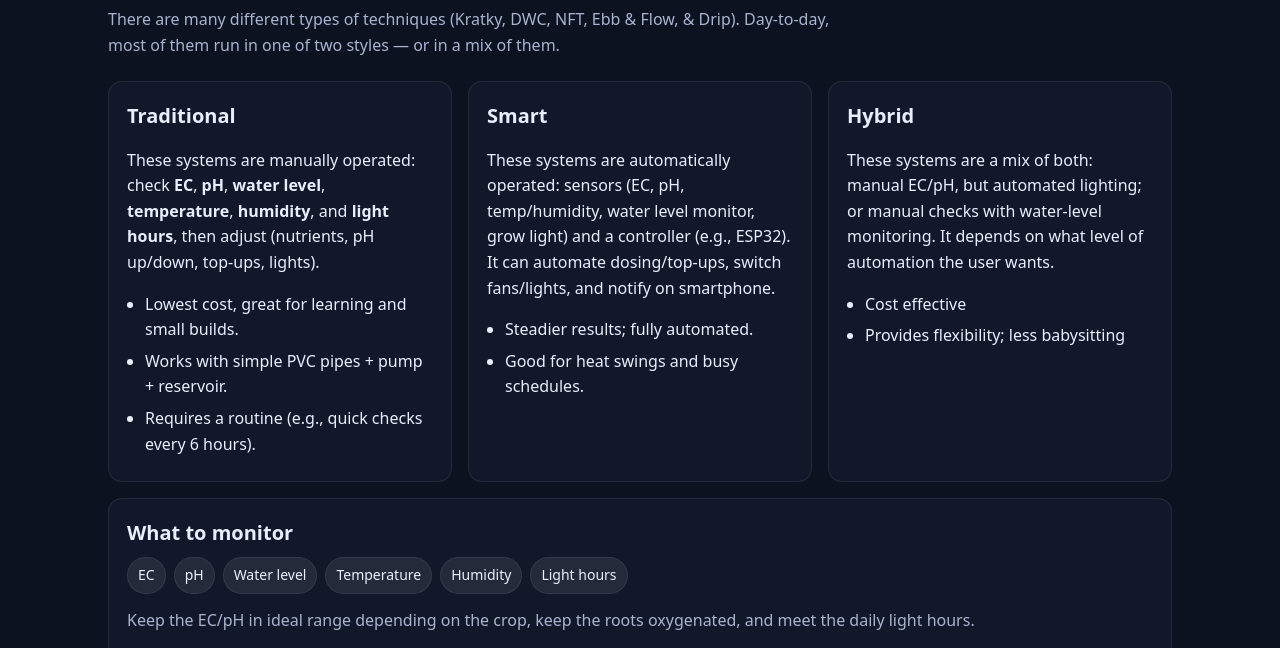
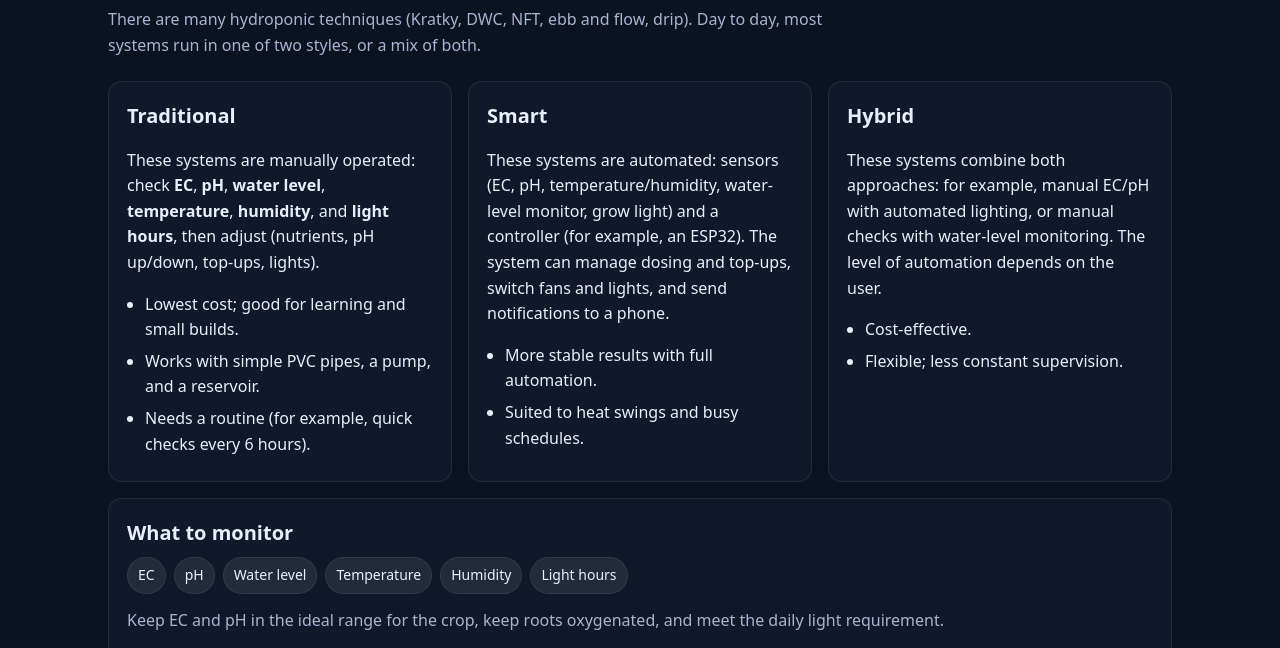
Before and after one commit to syedhammadrazi/Hydroponic-Educator, a plain HTML site: page static/techniques.html in a window 1280 px wide. Shown: the part 152-800 px from the top of the page. Drawn offline with Linux system fonts and the light colour scheme.

Commit message:
Update techniques.html

```diff
--- a/static/techniques.html
+++ b/static/techniques.html
@@ -1,11 +1,13 @@
 <!DOCTYPE html>
 <html lang="en">
   <head>
-    <meta charset="UTF-8"/>
-    <meta name="viewport" content="width=device-width, initial-scale=1.0"/>
+    <meta charset="UTF-8" />
+    <meta
+      name="viewport"
+      content="width=device-width, initial-scale=1.0"
+    />
     <title>Techniques</title>
-    <!-- NEW site CSS just for these info pages -->
-    <link rel="stylesheet" href="css/style.css"/>
+    <link rel="stylesheet" href="css/style.css" />
   </head>
   <body>
     <header class="site-header">
@@ -21,7 +23,8 @@
       <section class="hero small">
         <h1>Techniques</h1>
         <p class="tagline">
-          There are many different types of techniques (Kratky, DWC, NFT, Ebb & Flow, & Drip). Day-to-day, most of them run in one of two styles — or in a mix of them.
+          There are many hydroponic techniques (Kratky, DWC, NFT, ebb and flow, drip).
+          Day to day, most systems run in one of two styles, or a mix of both.
         </p>
       </section>
 
@@ -29,38 +32,44 @@
         <article class="card">
           <h2>Traditional</h2>
           <p>
-            These systems are manually operated: check <strong>EC</strong>, <strong>pH</strong>,
-            <strong>water level</strong>, <strong>temperature</strong>, <strong>humidity</strong>,
-            and <strong>light hours</strong>, then adjust (nutrients, pH up/down, top-ups, lights).
+            These systems are manually operated: check
+            <strong>EC</strong>, <strong>pH</strong>,
+            <strong>water level</strong>, <strong>temperature</strong>,
+            <strong>humidity</strong>, and <strong>light hours</strong>, then adjust
+            (nutrients, pH up/down, top-ups, lights).
           </p>
           <ul class="list">
-            <li>Lowest cost, great for learning and small builds.</li>
-            <li>Works with simple PVC pipes + pump + reservoir.</li>
-            <li>Requires a routine (e.g., quick checks every 6 hours).</li>
+            <li>Lowest cost; good for learning and small builds.</li>
+            <li>Works with simple PVC pipes, a pump, and a reservoir.</li>
+            <li>Needs a routine (for example, quick checks every 6 hours).</li>
           </ul>
         </article>
 
         <article class="card">
           <h2>Smart</h2>
           <p>
-            These systems are automatically operated: sensors (EC, pH, temp/humidity, water level monitor, grow light) and a controller (e.g., ESP32). It can automate
-            dosing/top-ups, switch fans/lights, and notify on smartphone.
+            These systems are automated: sensors (EC, pH, temperature/humidity,
+            water-level monitor, grow light) and a controller (for example, an ESP32).
+            The system can manage dosing and top-ups, switch fans and lights, and send
+            notifications to a phone.
           </p>
           <ul class="list">
-            <li>Steadier results; fully automated.</li>
-            <li>Good for heat swings and busy schedules.</li>
+            <li>More stable results with full automation.</li>
+            <li>Suited to heat swings and busy schedules.</li>
           </ul>
         </article>
 
         <article class="card">
           <h2>Hybrid</h2>
           <p>
-            These systems are a mix of both: manual EC/pH, but automated lighting; or manual checks with water-level monitoring. It depends on what level of automation the user wants.
+            These systems combine both approaches: for example, manual EC/pH with
+            automated lighting, or manual checks with water-level monitoring. The level
+            of automation depends on the user.
           </p>
-            <ul class="list">
-              <li>Cost effective</li>
-              <li>Provides flexibility; less babysitting</li>
-            </ul>
+          <ul class="list">
+            <li>Cost-effective.</li>
+            <li>Flexible; less constant supervision.</li>
+          </ul>
         </article>
       </section>
 
@@ -74,15 +83,20 @@
           <span class="pill">Humidity</span>
           <span class="pill">Light hours</span>
         </div>
-        <p class="note">Keep the EC/pH in ideal range depending on the crop, keep the roots oxygenated, and meet the daily light hours.</p>
-        <p><a class="cta" href="guide.html">Guide for the simulator</a></p>
+        <p class="note">
+          Keep EC and pH in the ideal range for the crop, keep roots oxygenated,
+          and meet the daily light requirement.
+        </p>
+        <p>
+          <a class="cta" href="guide.html">Guide for the simulator</a>
+        </p>
       </section>
     </main>
 
     <footer class="site-footer">
-      <p>© 2025 Hydroponic for Urban Pakistan</p>
+      <p>© 2025 Hydroponics in Urban Pakistan</p>
     </footer>
+
     <script src="i18n.js"></script>
-
   </body>
 </html>
```
